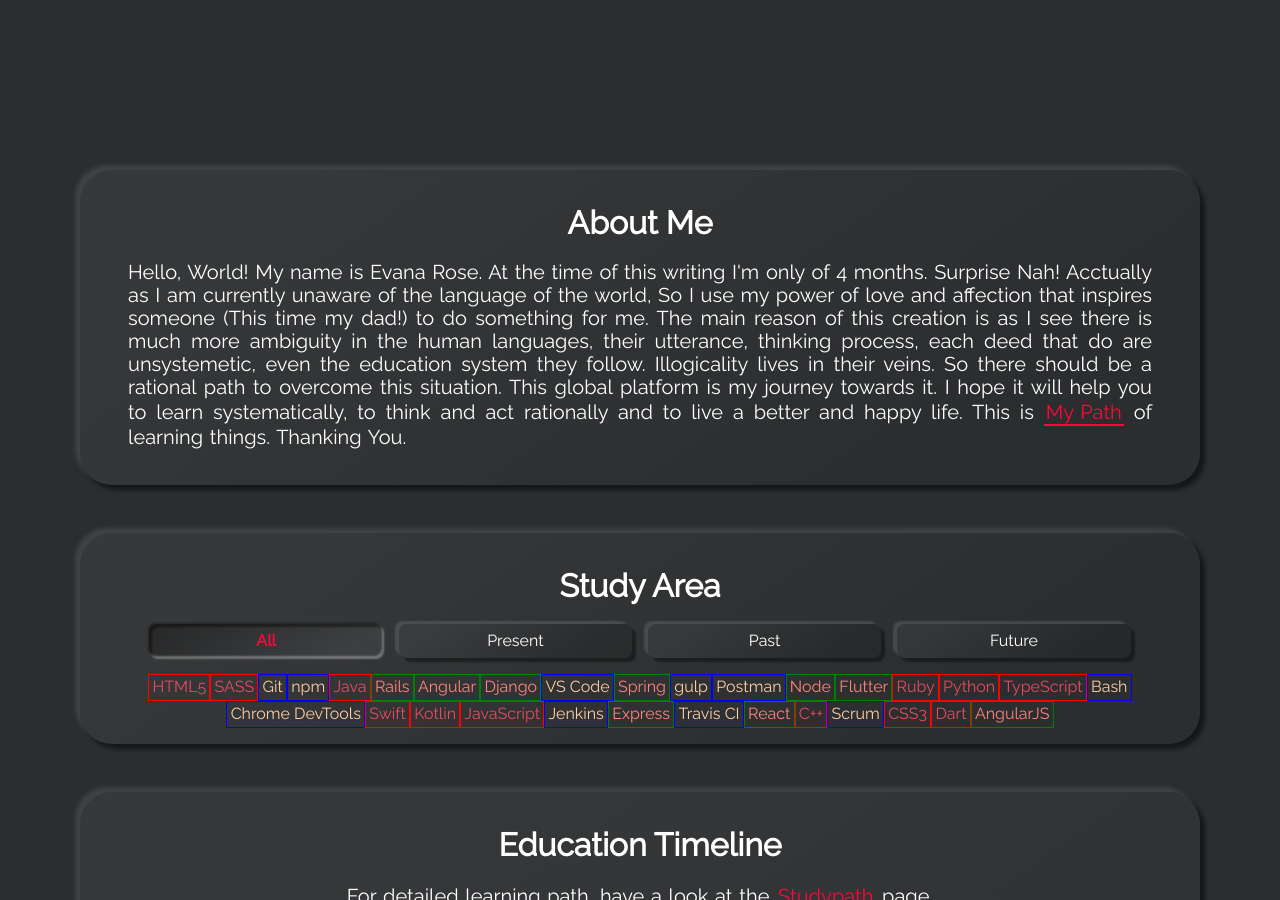
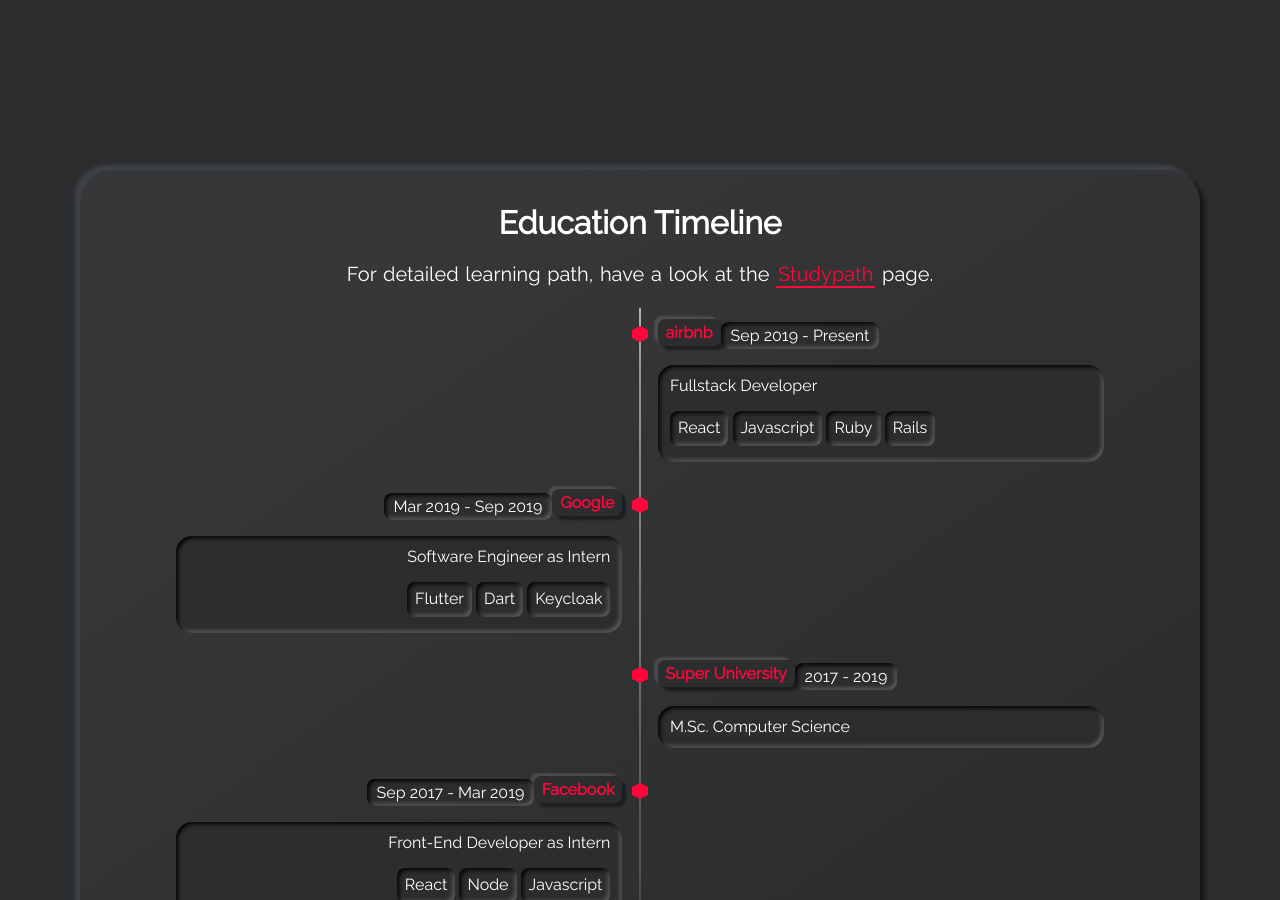
Before and after one commit to MDShahid94/evanarose.com, a Jekyll site: the page built from index.html, in a window 1280 px wide and 900 px high, scrolled down 890 px. Built offline with Jekyll 4.4.1, drawn with Linux system fonts in a browser that asks for light colours; some of the changed text lies outside the part shown.

Commit message:
copy config

```diff
--- a/_config.yml
+++ b/_config.yml
@@ -31,7 +31,7 @@
 # show_aboutme_card:
 # > setting this to true, will display the About Me section
 # > setting this to false, will omit the About Me section
-show_aboutme_card: true
+show_aboutme_card: false
 # about_me_title: The will be displayed as the title in the About Me section
 about_me_title: About Me
 # about_me_description: This will be displayed under the title.
@@ -40,7 +40,7 @@
 # show_skills_card:
 # > setting this to true, will display the Skills section
 # > setting this to false, will omit the Skills section
-show_skills_card: true
+show_skills_card: false
 # about_me_title: The will be displayed as the title in the Skills section
 skills_title: Study Area
 
@@ -77,11 +77,11 @@
 # show_contact_card:
 # > setting this to true, will display the Contact section
 # > setting this to false, will omit the Contact section
-show_contact_card: true
+show_contact_card: false
 # contact_title: The will be displayed as the title in the Contact section
 contact_title: Contact
 # contact_description: This will be displayed under the title.
-contact_description: Hello, I'm from India. more precisely from a city called Raiganj in West Bengal. Or even more precise, "My Family is My Home". I live where they do. As you know I'm too little to handle a smartphone, I have no any contact number. But dont worry, if you want to contact with me just gimme a mail -> <a class="highlight-link" href="mailto:edu.evanarose@gmail.com" target="_blank" rel="noreferrer">edu.evanarose@gmail.com</a>. My dad will replay you on behalf of me untill I have ability to understand you. Many Thanks.
+contact_description: Hello, I'm from India. more precisely from a city called Raiganj in West Bengal. Or even more precise, "My Family is My Home". I live where they do. As you know I'm too little to handle a smartphone, I have no any contact number. But don't worry, if you want to contact with me just gimme a mail -> <a class="highlight-link" href="mailto:edu.evanarose@gmail.com" target="_blank" rel="noreferrer">edu.evanarose@gmail.com</a>. My dad will reply to you on behalf of me untill I have the ability. Many Thanks.
 
 # GITHUB-METADATA
 # Set this to your forked repository
--- a/_includes/footer.html
+++ b/_includes/footer.html
@@ -1,9 +1,9 @@
 <footer class="footer">
   <p>
-    &copy; 2021 Designed & Developed by Md. Shahid
+    &copy; 2021 Designed & Developed by Md. Shahid.
   </p>
   <p>
-    Built with the inspiration of knowing "The Ultimate Truth Of Nature!".
+    Built with the inspiration of knowing "The Ultimate Truth Of Nature!"
   </p>
 </footer>
 
```
